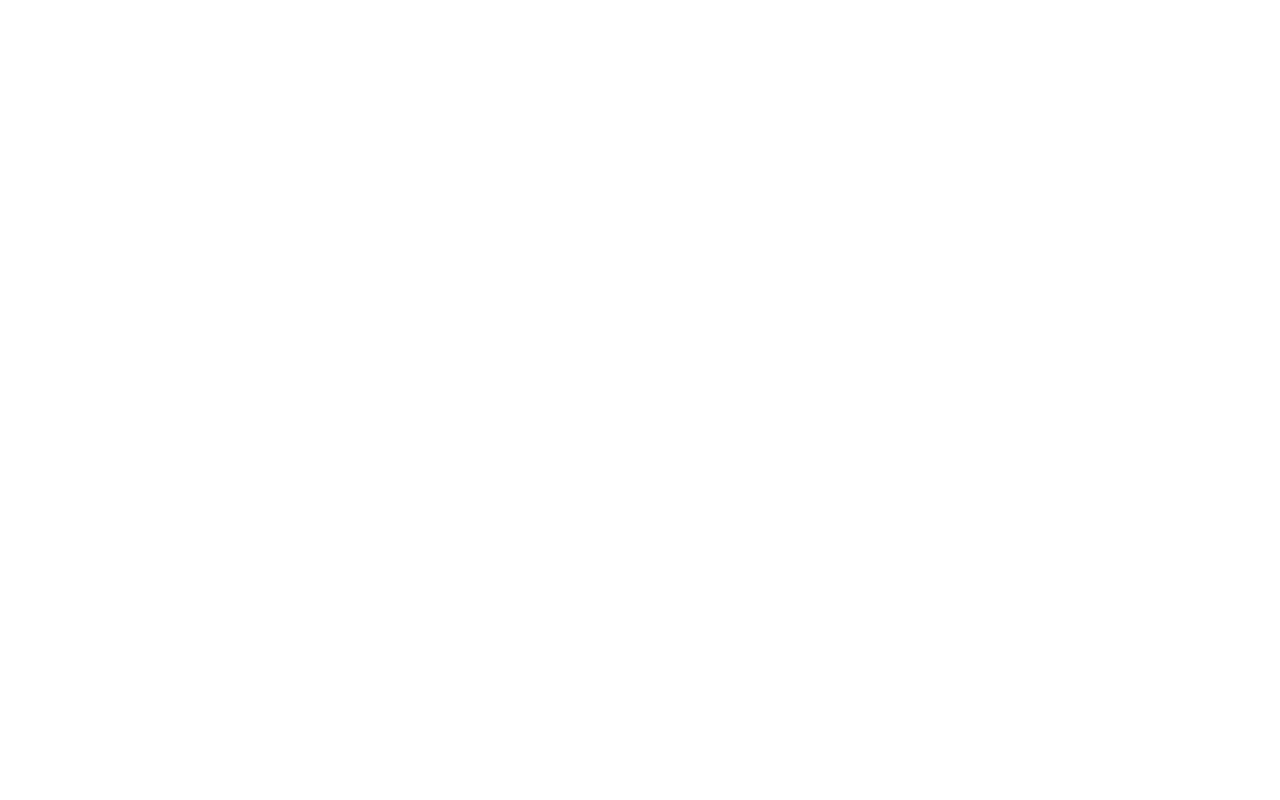
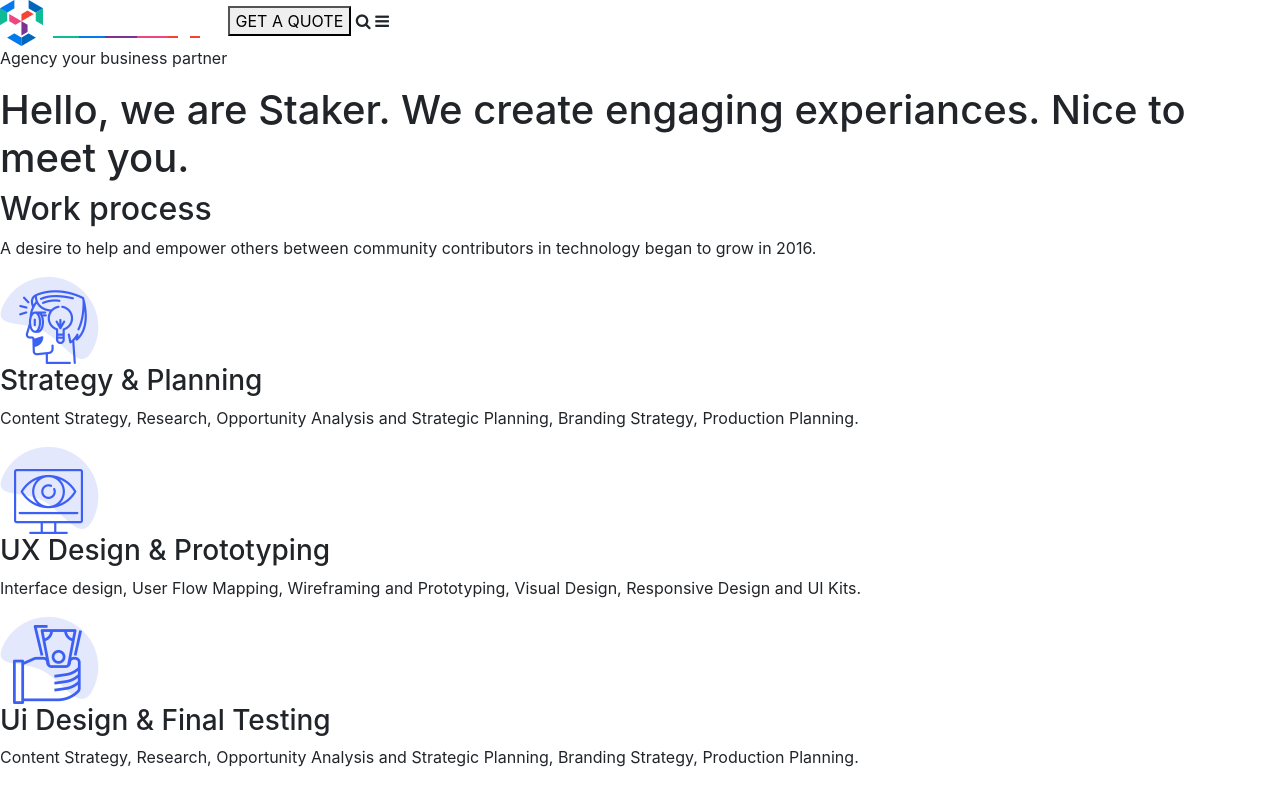
Before and after one commit to SujitChauhan/Staker, a plain HTML site: page index.html in a window 1280 px wide. Drawn offline with nearby package versions, Linux system fonts and the light colour scheme.

Commit message:
html component added

```diff
--- a/index.html
+++ b/index.html
@@ -5,11 +5,55 @@
     <meta http-equiv="X-UA-Compatible" content="IE=edge">
     <title>SKATER</title>
     <meta name="viewport" content="width=device-width, initial-scale=1">
-    <link rel="stylesheet" href="https://stackpath.bootstrapcdn.com/bootstrap/4.3.1/css/bootstrap.min.css"              integrity="sha384-ggOyR0iXCbMQv3Xipma34MD+dH/1fQ784/j6cY/iJTQUOhcWr7x9JvoRxT2MZw1T" crossorigin="anonymous">
+    <link rel="stylesheet" href="https://stackpath.bootstrapcdn.com/bootstrap/4.3.1/css/bootstrap.min.css"   integrity="sha384-ggOyR0iXCbMQv3Xipma34MD+dH/1fQ784/j6cY/iJTQUOhcWr7x9JvoRxT2MZw1T" crossorigin="anonymous">
 
+    <link rel="stylesheet" href="https://cdnjs.cloudflare.com/ajax/libs/font-awesome/4.7.0/css/font-awesome.min.css">
     <link rel="stylesheet" type="text/css" media="screen" href="main.css">
 </head>
 <body>
+    <main>
+        <header>
+            <img src="./Assets/Images/logo.png" alt="logo">
+            <button>GET A QUOTE</button>
+            <i class="fa fa-search" aria-hidden="true"></i>
+            <i class="fa fa-bars" aria-hidden="true"></i>
+        </header>
+        <div class="landing-page">
+            <p>Agency your business partner</p>
+            <h1>Hello, we are Staker. We create engaging experiances. Nice to meet you.</h1>
+        </div>
+    </main>
 
+    <div class="work-process">
+        <div class="description-part">
+            <h2>Work process</h2>
+            <p>
+                A desire to help and empower others between community contributors in technology began to grow in 2016.
+            </p>
+        </div>
+        <div class="works-we-do">
+            <div>
+                <img src="./Assets/icons/strategy.png" alt="Strategy & Planning">
+                <h3>Strategy & Planning</h3>
+                <p>
+                    Content Strategy, Research, Opportunity Analysis and Strategic Planning, Branding Strategy, Production Planning.
+                </p>
+            </div>
+            <div>
+                <img src="./Assets/icons/design.png" alt="UX Design & Prototyping">
+                <h3>UX Design & Prototyping</h3>
+                <p>
+                    Interface design, User Flow Mapping, Wireframing and Prototyping, Visual Design, Responsive Design and UI Kits.
+                </p>
+            </div>
+            <div>
+                <img src="./Assets/icons/testing.png" alt="Ui Design & Final Testing">
+                <h3>Ui Design & Final Testing</h3>
+                <p>
+                    Content Strategy, Research, Opportunity Analysis and Strategic Planning, Branding Strategy, Production Planning.
+                </p>
+            </div>
+        </div>
+    </div>
 </body>
 </html>
```
Also changed, not shown: Assets/logo.png (added).
